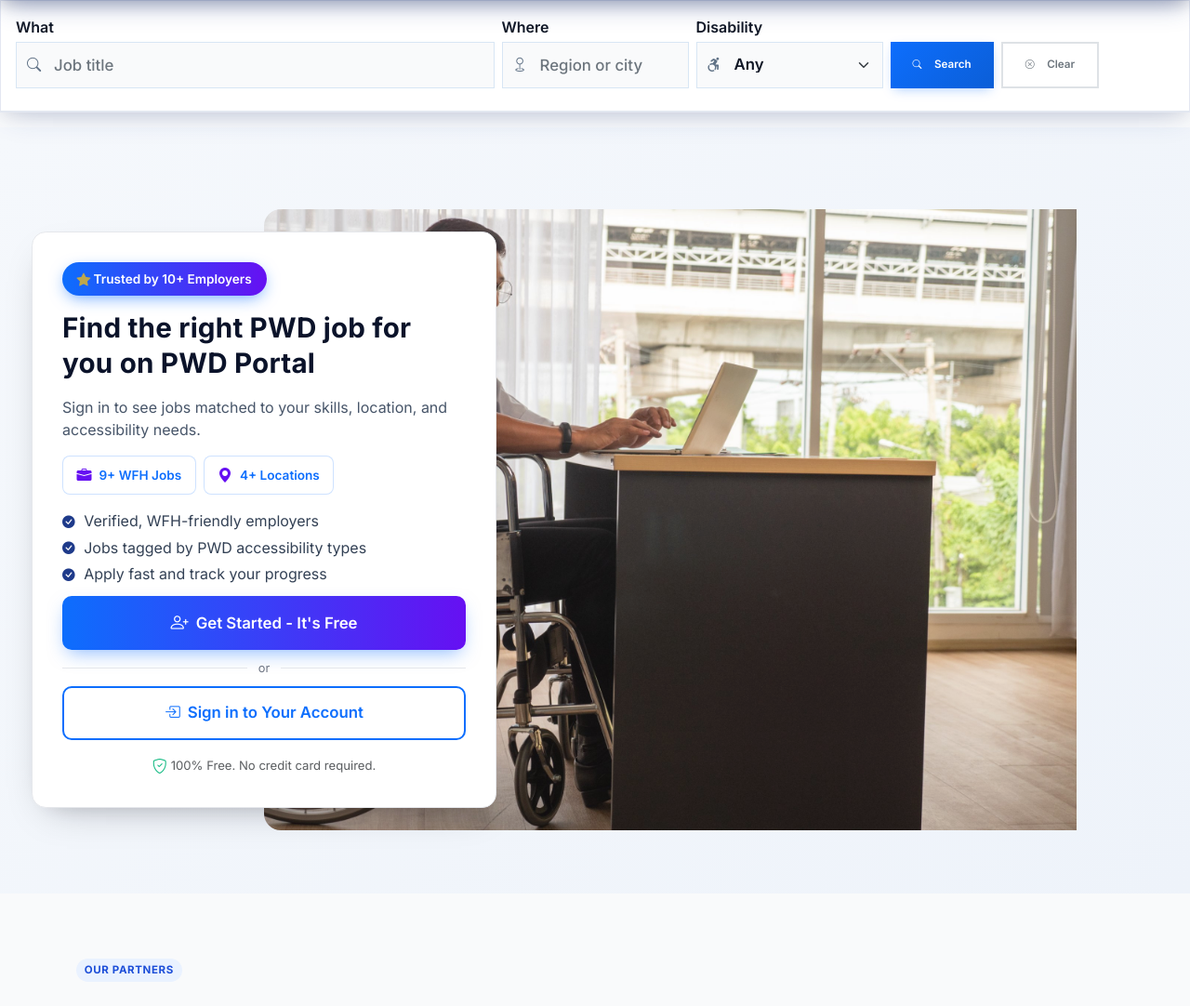
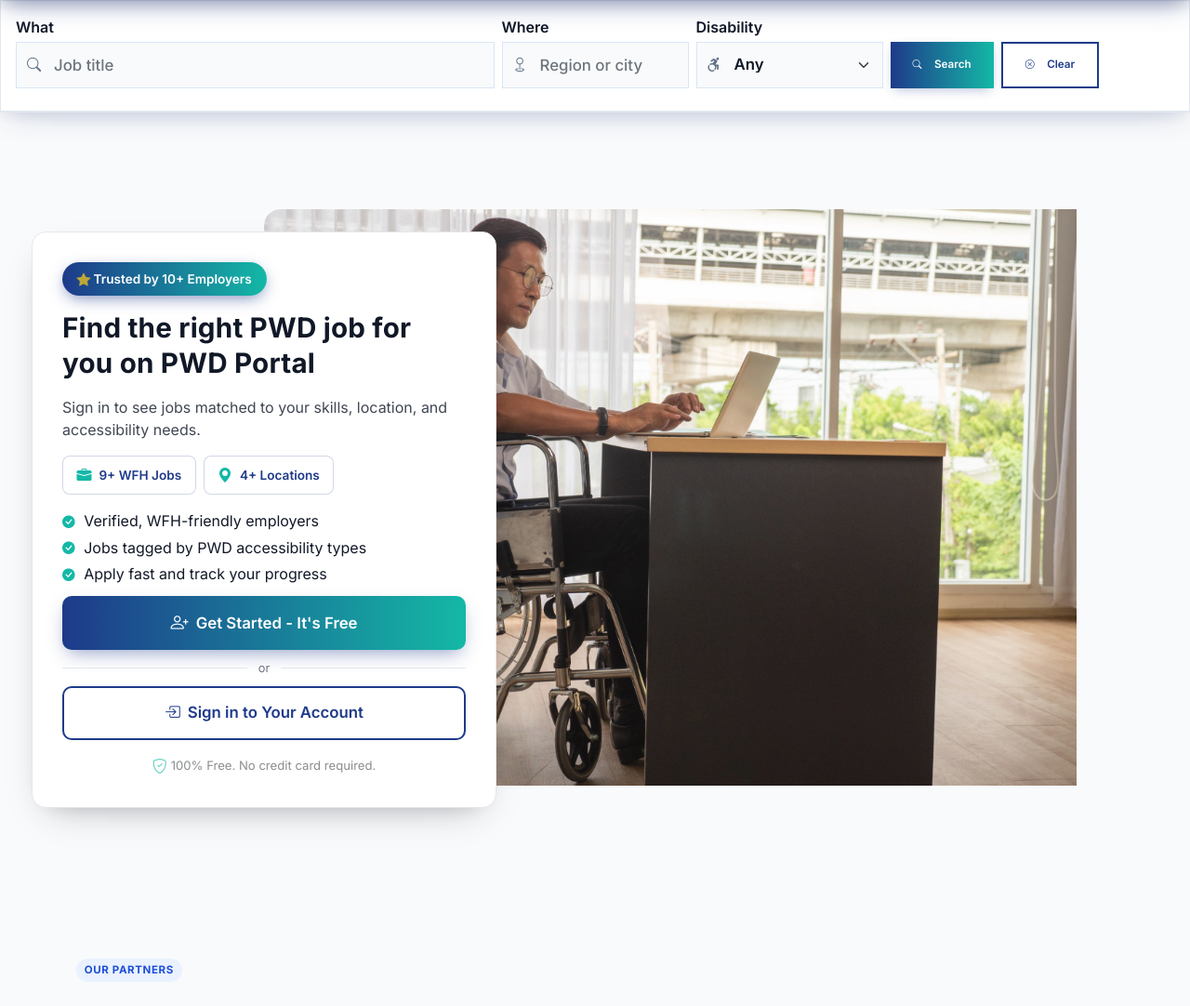
Before and after one commit to Dayether/pwdjs, a PHP site: page / in a window 1280 px wide. Shown: the part 77-1159 px from the top of the page at 93% size. Run offline with PHP 8.4, Linux system fonts and the light colour scheme; data comes from the database, SQL or seed files in the repository.

Commit message:
hero section enhanced

```diff
--- a/assets/styles.css
+++ b/assets/styles.css
@@ -3334,7 +3334,7 @@ button:focus-visible,
 .btn:focus-visible,
 .list-group-item:focus-visible {
     outline: none;
-    box-shadow: 0 0 0 0.2rem rgba(173, 216, 255, 0.5) !important;
+    box-shadow: 0 0 0 0.2rem rgba(250, 204, 21, 0.6) !important;
 }
 
 /* Toast container ensure top spacing */
--- a/includes/nav.php
+++ b/includes/nav.php
@@ -167,7 +167,7 @@ if ($loggedIn && $role === 'employer') {
 <style>
     /* Navbar redesign to blend with hero */
     .navbar-themed {
-        background: linear-gradient(90deg, rgba(13, 110, 253, .35), rgba(102, 16, 242, .35));
+        background: linear-gradient(90deg, rgba(30, 58, 138, .85), rgba(20, 184, 166, .85));
         backdrop-filter: blur(14px) saturate(160%);
         -webkit-backdrop-filter: blur(14px) saturate(160%);
         border-bottom: 1px solid rgba(255, 255, 255, .18);
@@ -179,7 +179,7 @@ if ($loggedIn && $role === 'employer') {
     }
 
     .navbar-themed.navbar-scrolled {
-        background: linear-gradient(90deg, #0d6efd, #6610f2);
+        background: linear-gradient(90deg, #1E3A8A, #14B8A6);
         box-shadow: 0 6px 24px -6px rgba(0, 0, 0, .35);
     }
 
@@ -243,7 +243,7 @@ if ($loggedIn && $role === 'employer') {
     .navbar-themed .btn:focus-visible,
     .navbar-themed .nav-link:focus-visible {
         outline: none;
-        box-shadow: 0 0 0 0.25rem rgba(173, 216, 255, 0.5) !important;
+        box-shadow: 0 0 0 0.25rem rgba(250, 204, 21, 0.6) !important;
     }
 
     /* Login/Register buttons */
--- a/index.php
+++ b/index.php
@@ -294,6 +294,19 @@ function fmt_salary($cur, $min, $max, $period)
 }
 ?>
 <style>
+    /* Accessible Color Palette */
+    :root {
+        --color-primary: #1E3A8A;
+        --color-secondary: #14B8A6;
+        --color-accent: #FACC15;
+        --color-bg: #F9FAFB;
+        --color-text: #111827;
+        --color-error: #DC2626;
+        --color-primary-rgb: 30, 58, 138;
+        --color-secondary-rgb: 20, 184, 166;
+        --color-accent-rgb: 250, 204, 21;
+    }
+
     /* Compact filter bar adjustments */
     .compact-filters {
         background: #ffffff;
@@ -506,7 +519,7 @@ function fmt_salary($cur, $min, $max, $period)
     }
 
     body.search-active {
-        background: #f8fafc;
+        background: #F9FAFB;
     }
 
     /* Scroll shadow indicators */
@@ -724,30 +737,31 @@ function fmt_salary($cur, $min, $max, $period)
 
     /* Buttons */
     .filters-condensed .btn.btn-primary {
-        background: linear-gradient(135deg, #0d6efd 0%, #0b5ed7 100%);
+        background: linear-gradient(90deg, #1E3A8A, #14B8A6);
         border: none;
         border-radius: 8px;
         font-weight: 600;
-        box-shadow: 0 4px 12px -4px rgba(13, 110, 253, 0.4);
+        box-shadow: 0 4px 12px -4px rgba(30, 58, 138, 0.4);
         transition: all .2s ease;
         height: 3.1rem !important;
         display: inline-flex;
         align-items: center;
         justify-content: center;
         line-height: 1;
+        color: #ffffff;
     }
 
     .filters-condensed .btn.btn-primary:hover {
-        background: linear-gradient(135deg, #0b5ed7 0%, #0a58ca 100%);
-        box-shadow: 0 6px 20px -4px rgba(13, 110, 253, 0.5);
+        background: linear-gradient(90deg, #1E3A8A, #0D9488);
+        box-shadow: 0 6px 20px -4px rgba(30, 58, 138, 0.5);
         transform: translateY(-2px);
     }
 
     .filters-condensed .btn.btn-outline-secondary {
         background: #ffffff;
-        border: 2px solid #dee2e6;
+        border: 2px solid #1E3A8A;
         border-radius: 8px;
-        color: #6c757d;
+        color: #1E3A8A;
         font-weight: 600;
         transition: all .2s ease;
         height: 3.1rem !important;
@@ -758,11 +772,11 @@ function fmt_salary($cur, $min, $max, $period)
     }
 
     .filters-condensed .btn.btn-outline-secondary:hover {
-        background: #f8f9fa;
-        border-color: #adb5bd;
-        color: #495057;
+        background: #F9FAFB;
+        border-color: #14B8A6;
+        color: #14B8A6;
         transform: translateY(-2px);
-        box-shadow: 0 4px 12px -4px rgba(108, 117, 125, 0.2);
+        box-shadow: 0 4px 12px -4px rgba(30, 58, 138, 0.2);
     }
 
     .filters-condensed .btn.btn-outline-secondary:active {
@@ -1164,17 +1178,17 @@ function fmt_salary($cur, $min, $max, $period)
             display: inline-flex;
             align-items: center;
             padding: 0.5rem 1rem;
-            background: linear-gradient(90deg, #0d6efd, #6610f2);
+            background: linear-gradient(90deg, #1E3A8A, #14B8A6);
             color: #ffffff;
             border-radius: 50px;
             font-size: 0.85rem;
             font-weight: 600;
-            box-shadow: 0 4px 12px -4px rgba(13, 110, 253, 0.5);
+            box-shadow: 0 4px 12px -4px rgba(30, 58, 138, 0.5);
             animation: badge-pulse 2s ease-in-out infinite;
         }
 
         .hero-badge i {
-            color: #ffc107;
+            color: #FACC15;
             animation: star-twinkle 1.5s ease-in-out infinite;
         }
 
@@ -1182,11 +1196,11 @@ function fmt_salary($cur, $min, $max, $period)
 
             0%,
             100% {
-                box-shadow: 0 4px 12px -4px rgba(13, 110, 253, 0.5);
+                box-shadow: 0 4px 12px -4px rgba(30, 58, 138, 0.5);
             }
 
             50% {
-                box-shadow: 0 6px 20px -4px rgba(13, 110, 253, 0.7);
+                box-shadow: 0 6px 20px -4px rgba(30, 58, 138, 0.7);
             }
         }
 
@@ -1210,32 +1224,32 @@ function fmt_salary($cur, $min, $max, $period)
             align-items: center;
             gap: 0.5rem;
             padding: 0.5rem 0.9rem;
-            background: rgba(255, 255, 255, 0.9);
-            border: 1px solid rgba(13, 110, 253, 0.2);
+            background: rgba(255, 255, 255, 0.95);
+            border: 1px solid rgba(30, 58, 138, 0.2);
             border-radius: 8px;
             font-size: 0.85rem;
             font-weight: 600;
-            color: #0d6efd;
+            color: #1E3A8A;
             transition: all 0.2s ease;
             backdrop-filter: blur(8px);
         }
 
         .stat-badge:hover {
             background: rgba(255, 255, 255, 1);
-            border-color: rgba(13, 110, 253, 0.4);
+            border-color: rgba(30, 58, 138, 0.4);
             transform: translateY(-2px);
-            box-shadow: 0 4px 12px -4px rgba(13, 110, 253, 0.3);
+            box-shadow: 0 4px 12px -4px rgba(30, 58, 138, 0.3);
         }
 
         .stat-badge i {
-            color: #6610f2;
+            color: #14B8A6;
             font-size: 1rem;
         }
 
         .promo-auth-hero .promo-title {
             font-weight: 800;
             letter-spacing: .2px;
-            color: #0b132a;
+            color: #111827;
             font-size: 1.45rem;
             line-height: 1.28;
         }
@@ -1253,9 +1267,10 @@ function fmt_salary($cur, $min, $max, $period)
         }
 
         .promo-auth-hero .promo-sub {
-            color: #475569;
+            color: #111827;
             margin-bottom: .75rem;
             font-size: .95rem;
+            opacity: 0.8;
         }
 
         @media (min-width: 768px) {
@@ -1274,7 +1289,7 @@ function fmt_salary($cur, $min, $max, $period)
             display: flex;
             align-items: flex-start;
             gap: .6rem;
-            color: #334155;
+            color: #111827;
             font-size: .95rem;
             margin-bottom: .3rem;
         }
@@ -1286,7 +1301,7 @@ function fmt_salary($cur, $min, $max, $period)
         }
 
         .promo-auth-hero .promo-points li i {
-            color: var(--primary-blue);
+            color: #14B8A6;
             margin-top: .2rem;
             font-size: .85rem;
         }
@@ -1321,15 +1336,15 @@ function fmt_salary($cur, $min, $max, $period)
         }
 
         .promo-auth-hero .btn-hero.btn-primary {
-            background: linear-gradient(90deg, #0d6efd, #6610f2);
+            background: linear-gradient(90deg, #1E3A8A, #14B8A6);
             border: none;
-            box-shadow: 0 8px 20px -6px rgba(13, 110, 253, 0.5);
+            box-shadow: 0 8px 20px -6px rgba(30, 58, 138, 0.5);
         }
 
         .promo-auth-hero .btn-hero.btn-primary:hover {
-            background: linear-gradient(90deg, #0b5ed7, #5a0dd6);
+            background: linear-gradient(90deg, #1E3A8A, #0D9488);
             transform: translateY(-2px);
-            box-shadow: 0 12px 28px -8px rgba(13, 110, 253, 0.6);
+            box-shadow: 0 12px 28px -8px rgba(30, 58, 138, 0.6);
         }
 
         .promo-auth-hero .btn-hero.btn-primary i {
@@ -1338,25 +1353,27 @@ function fmt_salary($cur, $min, $max, $period)
 
         .promo-auth-hero .btn-hero.btn-outline-primary {
             background: #fff;
-            border: 2px solid #0d6efd;
-            color: #0d6efd;
+            border: 2px solid #1E3A8A;
+            color: #1E3A8A;
         }
 
         .promo-auth-hero .btn-hero.btn-outline-primary:hover {
-            background: #eff6ff;
-            border-color: #0b5ed7;
-            color: #0b5ed7;
+            background: #F9FAFB;
+            border-color: #14B8A6;
+            color: #14B8A6;
             transform: translateY(-2px);
-            box-shadow: 0 8px 20px -6px rgba(13, 110, 253, 0.3);
+            box-shadow: 0 8px 20px -6px rgba(30, 58, 138, 0.3);
         }
 
         /* Trust indicator styling */
         .promo-auth-hero .text-muted {
             font-size: 0.82rem;
+            color: #111827;
+            opacity: 0.7;
         }
 
         .promo-auth-hero .text-muted i {
-            color: #10b981;
+            color: #14B8A6;
             font-size: 1rem;
         }
 
@@ -1394,9 +1411,9 @@ function fmt_salary($cur, $min, $max, $period)
             content: none !important;
         }
 
-        /* Soft bluish-white background per spec (#F5F8FC → #EEF3FA) */
+        /* Neutral background for hero section */
         section.landing-hero.promo-auth-hero {
-            background: linear-gradient(135deg, #F5F8FC 0%, #EEF3FA 100%) !important;
+            background: #F9FAFB !important;
         }
 
         /* Variables for precise positioning */
@@ -1446,11 +1463,11 @@ function fmt_salary($cur, $min, $max, $period)
                 /* Position it to the right side */
                 left: 40% !important;
                 right: 0 !important;
-                top: 0 !important;
-                bottom: 0 !important;
-                width: 60% !important;
-                height: 100% !important;
-                border-radius: 0 !important;
+                top: var(--hero-pad) !important;
+                bottom: var(--hero-pad) !important;
+                width: calc(60% - var(--hero-pad)) !important;
+                height: calc(100% - calc(var(--hero-pad) * 2)) !important;
+                border-radius: 20px !important;
                 box-shadow: none !important;
                 /* Position image more to the right and center vertically */
                 background-position: 75% 50% !important;
@@ -1483,7 +1500,7 @@ function fmt_salary($cur, $min, $max, $period)
         @media (min-width: 992px) {
             .promo-auth-hero .hero-bg {
                 left: 45% !important;
-                width: 55% !important;
+                width: calc(55% - var(--hero-pad)) !important;
                 background-position: 70% 50% !important;
             }
         }
@@ -1491,7 +1508,7 @@ function fmt_salary($cur, $min, $max, $period)
         @media (min-width: 1200px) {
             .promo-auth-hero .hero-bg {
                 left: 48% !important;
-                width: 52% !important;
+                width: calc(52% - var(--hero-pad)) !important;
                 background-position: 65% 50% !important;
             }
         }
```
